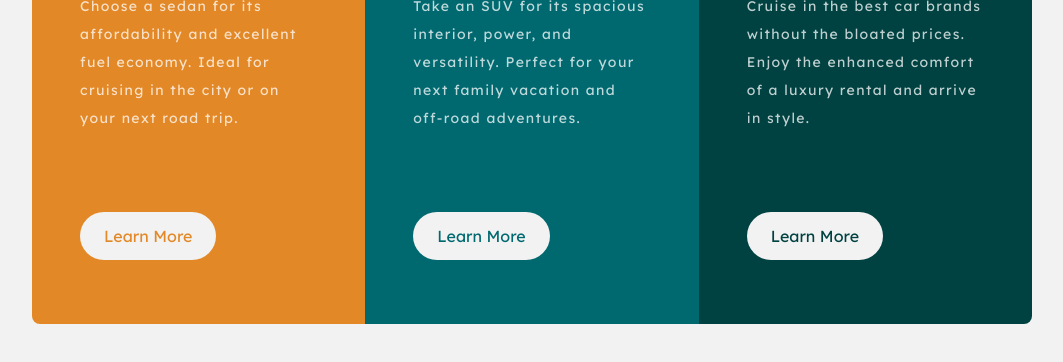
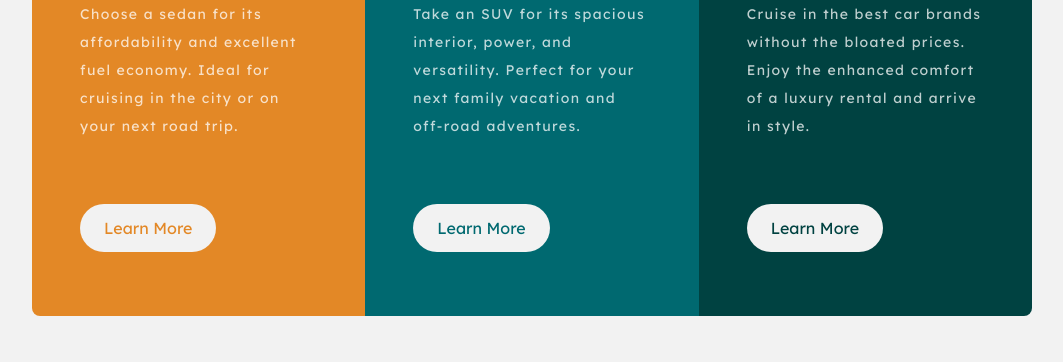
Before and after one commit to star-369/4-3-Column-Preview-Card-Component-Main, a website: page docs/index.html in a window 1280 px wide. Shown: the part 332-694 px from the top of the page, without its empty margins (108-1171 px from the left). Drawn offline with Linux system fonts and the light colour scheme.

Commit message:
revision v1

```diff
--- a/docs/index.html
+++ b/docs/index.html
@@ -56,7 +56,7 @@
         </p>
         <button
           type="button"
-          class="px-6 py-3 my-4 xl:mt-20 rounded-full hover:outline hover:outline-2 hover:outline-very-light-gray hover:[background:_none] hover:text-very-light-gray bg-very-light-gray text-bright-orange"
+          class="px-6 py-3 my-4 xl:mt-16 rounded-full hover:outline hover:outline-2 hover:outline-very-light-gray hover:[background:_none] hover:text-very-light-gray bg-very-light-gray text-bright-orange"
         >
           <span> Learn More</span>
         </button>
@@ -86,7 +86,7 @@
         </p>
         <button
           type="button"
-          class="px-6 py-3 my-4 xl:mt-20 rounded-full hover:outline hover:outline-2 hover:outline-very-light-gray hover:[background:_none] hover:text-very-light-gray bg-very-light-gray text-dark-cyan"
+          class="px-6 py-3 my-4 xl:mt-16 rounded-full hover:outline hover:outline-2 hover:outline-very-light-gray hover:[background:_none] hover:text-very-light-gray bg-very-light-gray text-dark-cyan"
         >
           <span> Learn More</span>
         </button>
@@ -116,7 +116,7 @@
         </p>
         <button
           type="button"
-          class="px-6 py-3 my-4 xl:mt-20 rounded-full hover:outline hover:outline-2 hover:outline-very-light-gray hover:[background:_none] hover:text-very-light-gray bg-very-light-gray text-very-dark-cyan"
+          class="px-6 py-3 my-4 xl:mt-16 rounded-full hover:outline hover:outline-2 hover:outline-very-light-gray hover:[background:_none] hover:text-very-light-gray bg-very-light-gray text-very-dark-cyan"
         >
           <span> Learn More</span>
         </button>
```
Also changed, not shown: docs/style.css.
